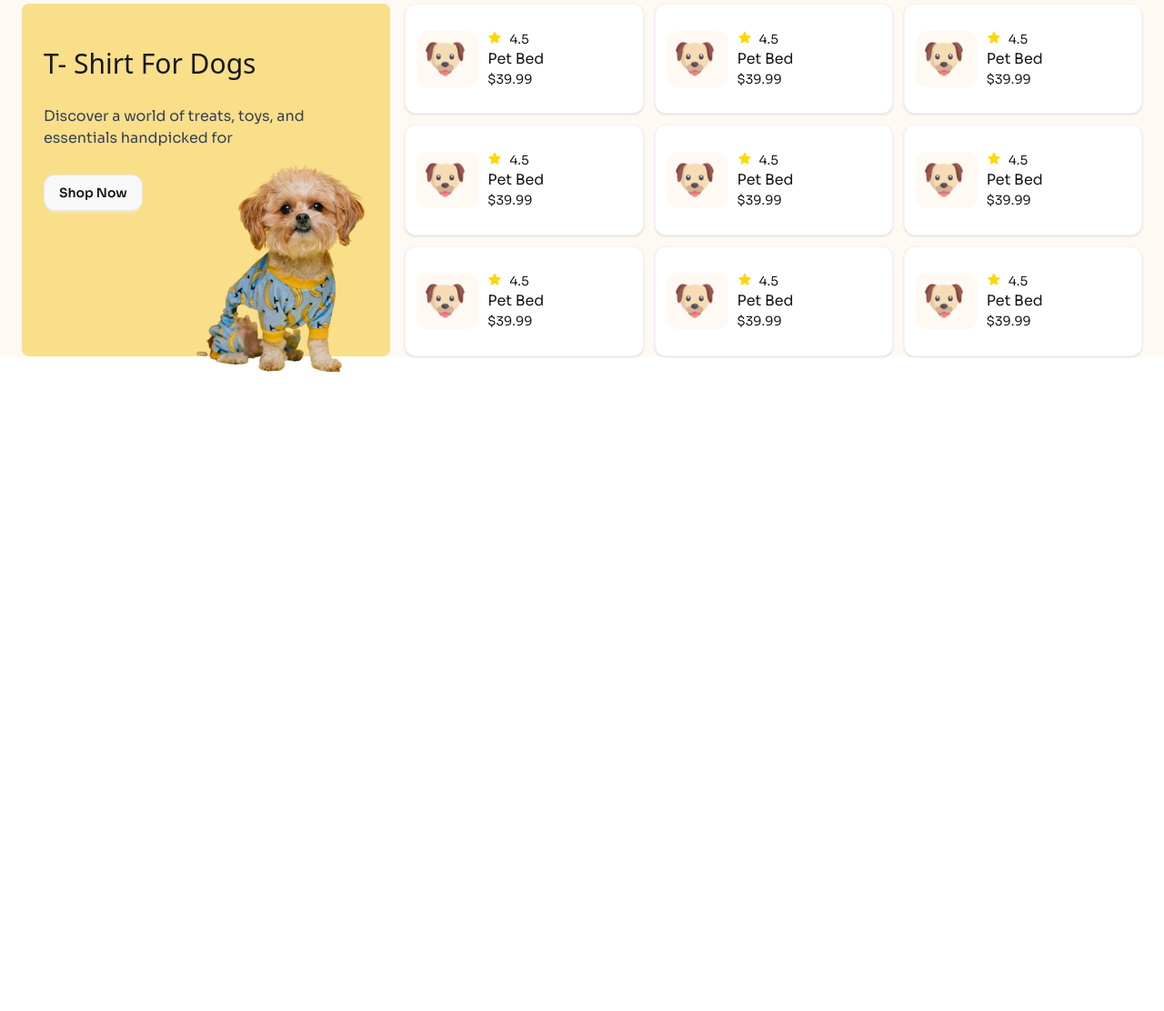
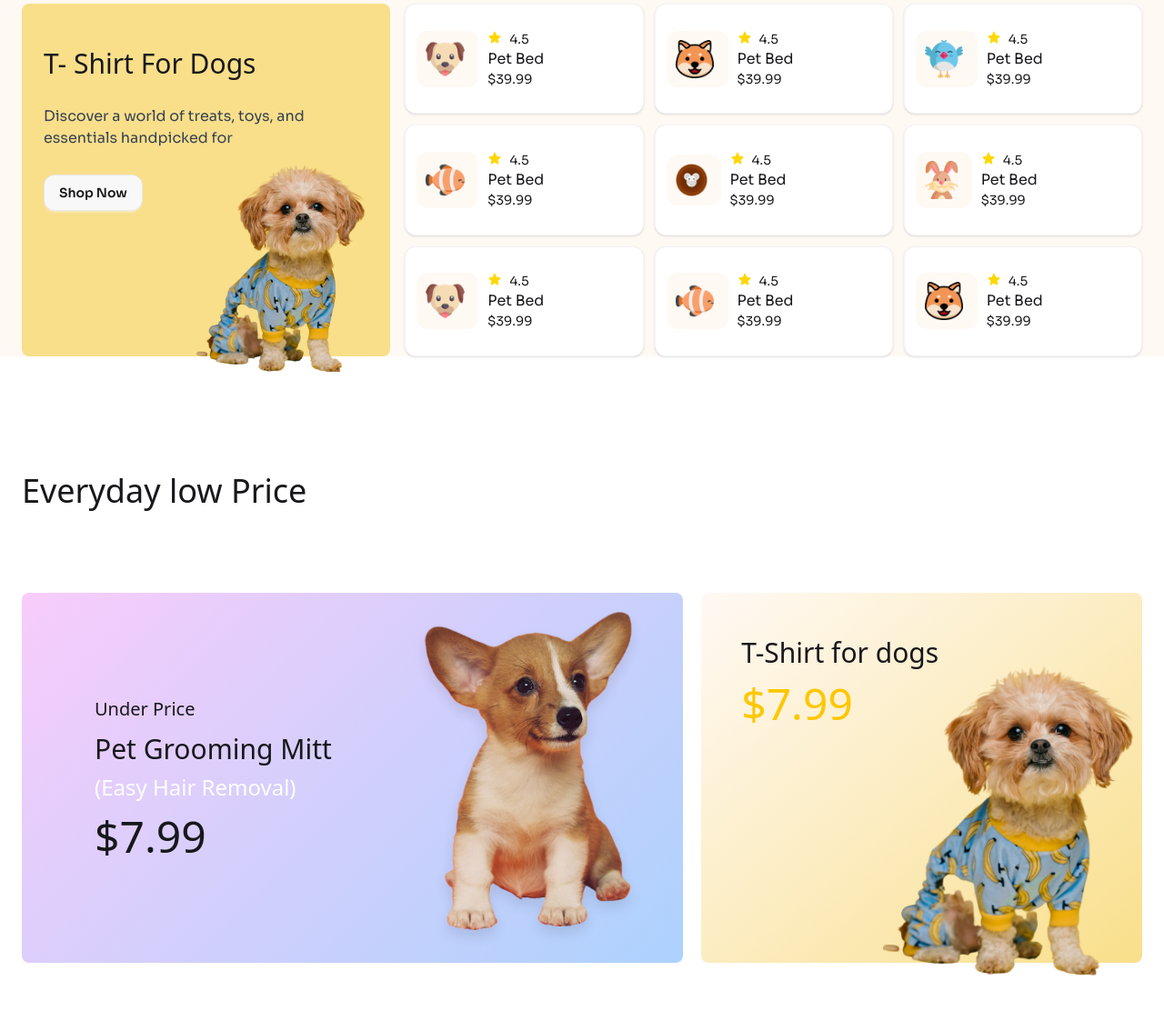
Before and after one commit to arman685913/Assignment-3, a plain HTML site: page index.html in a window 1280 px wide. Shown: the part 1826-2938 px from the top of the page at 91% size. Before the commit the page ends 2346 px from the top, so only its background shows below. Drawn offline with nearby package versions, Linux system fonts and the light colour scheme; a web font is replaced by a local one.

Commit message:
Everyday low Price part

```diff
--- a/index.html
+++ b/index.html
@@ -184,7 +184,59 @@
                         </div>
                         <div class=" border border-gray-100 shadow-sm p-3 items-center sora flex bg-white rounded-xl">
                             <div class=" bg-[#FFF9F4FF] rounded-xl p-2.5">
-                                <img class="w-[88%]" src="assets/dog-cartoon.png" alt="">
+                                <img class="w-[88%]" src="assets/cat-cartoon.png" alt="">
+                            </div>
+                            <div class="p-2.5">
+                                <p class="text-sm flex gap-2">
+                                <svg xmlns="http://www.w3.org/2000/svg" viewBox="0 0 20 20" fill="gold" class="size-4">
+                                <path fill-rule="evenodd" d="M10.868 2.884c-.321-.772-1.415-.772-1.736 0l-1.83 4.401-4.753.381c-.833.067-1.171 1.107-.536 1.651l3.62 3.102-1.106 4.637c-.194.813.691 1.456 1.405 1.02L10 15.591l4.069 2.485c.713.436 1.598-.207 1.404-1.02l-1.106-4.637 3.62-3.102c.635-.544.297-1.584-.536-1.65l-4.752-.382-1.831-4.401Z" clip-rule="evenodd" />
+                                </svg>4.5</p>
+                                <h1 class="">Pet Bed</h1>
+                                <p class="text-sm">$39.99</p>
+                            </div>
+                        </div>
+                        <div class=" border border-gray-100 shadow-sm p-3 items-center sora flex bg-white rounded-xl">
+                            <div class=" bg-[#FFF9F4FF] rounded-xl p-2.5">
+                                <img class="w-[88%]" src="assets/bird-cartoon.png" alt="">
+                            </div>
+                            <div class="p-2.5">
+                                <p class="text-sm flex gap-2">
+                                <svg xmlns="http://www.w3.org/2000/svg" viewBox="0 0 20 20" fill="gold" class="size-4">
+                                <path fill-rule="evenodd" d="M10.868 2.884c-.321-.772-1.415-.772-1.736 0l-1.83 4.401-4.753.381c-.833.067-1.171 1.107-.536 1.651l3.62 3.102-1.106 4.637c-.194.813.691 1.456 1.405 1.02L10 15.591l4.069 2.485c.713.436 1.598-.207 1.404-1.02l-1.106-4.637 3.62-3.102c.635-.544.297-1.584-.536-1.65l-4.752-.382-1.831-4.401Z" clip-rule="evenodd" />
+                                </svg>4.5</p>
+                                <h1 class="">Pet Bed</h1>
+                                <p class="text-sm">$39.99</p>
+                            </div>
+                        </div>
+                        <div class=" border border-gray-100 shadow-sm p-3 items-center sora flex bg-white rounded-xl">
+                            <div class=" bg-[#FFF9F4FF] rounded-xl p-2.5">
+                                <img class="w-[88%]" src="assets/fish-cartoon.png" alt="">
+                            </div>
+                            <div class="p-2.5">
+                                <p class="text-sm flex gap-2">
+                                <svg xmlns="http://www.w3.org/2000/svg" viewBox="0 0 20 20" fill="gold" class="size-4">
+                                <path fill-rule="evenodd" d="M10.868 2.884c-.321-.772-1.415-.772-1.736 0l-1.83 4.401-4.753.381c-.833.067-1.171 1.107-.536 1.651l3.62 3.102-1.106 4.637c-.194.813.691 1.456 1.405 1.02L10 15.591l4.069 2.485c.713.436 1.598-.207 1.404-1.02l-1.106-4.637 3.62-3.102c.635-.544.297-1.584-.536-1.65l-4.752-.382-1.831-4.401Z" clip-rule="evenodd" />
+                                </svg>4.5</p>
+                                <h1 class="">Pet Bed</h1>
+                                <p class="text-sm">$39.99</p>
+                            </div>
+                        </div>
+                        <div class=" border border-gray-100 shadow-sm p-3 items-center sora flex bg-white rounded-xl">
+                            <div class=" bg-[#FFF9F4FF] rounded-xl p-2.5">
+                                <img class="w-[88%]" src="assets/mouse-cartoon.png" alt="">
+                            </div>
+                            <div class="p-2.5">
+                                <p class="text-sm flex gap-2">
+                                <svg xmlns="http://www.w3.org/2000/svg" viewBox="0 0 20 20" fill="gold" class="size-4">
+                                <path fill-rule="evenodd" d="M10.868 2.884c-.321-.772-1.415-.772-1.736 0l-1.83 4.401-4.753.381c-.833.067-1.171 1.107-.536 1.651l3.62 3.102-1.106 4.637c-.194.813.691 1.456 1.405 1.02L10 15.591l4.069 2.485c.713.436 1.598-.207 1.404-1.02l-1.106-4.637 3.62-3.102c.635-.544.297-1.584-.536-1.65l-4.752-.382-1.831-4.401Z" clip-rule="evenodd" />
+                                </svg>4.5</p>
+                                <h1 class="">Pet Bed</h1>
+                                <p class="text-sm">$39.99</p>
+                            </div>
+                        </div>
+                        <div class=" border border-gray-100 shadow-sm p-3 items-center sora flex bg-white rounded-xl">
+                            <div class=" bg-[#FFF9F4FF] rounded-xl p-2.5">
+                                <img class="w-[88%]" src="assets/rabbit-cartoon.png" alt="">
                             </div>
                             <div class="p-2.5">
                                 <p class="text-sm flex gap-2">
@@ -210,59 +262,7 @@
                         </div>
                         <div class=" border border-gray-100 shadow-sm p-3 items-center sora flex bg-white rounded-xl">
                             <div class=" bg-[#FFF9F4FF] rounded-xl p-2.5">
-                                <img class="w-[88%]" src="assets/dog-cartoon.png" alt="">
-                            </div>
-                            <div class="p-2.5">
-                                <p class="text-sm flex gap-2">
-                                <svg xmlns="http://www.w3.org/2000/svg" viewBox="0 0 20 20" fill="gold" class="size-4">
-                                <path fill-rule="evenodd" d="M10.868 2.884c-.321-.772-1.415-.772-1.736 0l-1.83 4.401-4.753.381c-.833.067-1.171 1.107-.536 1.651l3.62 3.102-1.106 4.637c-.194.813.691 1.456 1.405 1.02L10 15.591l4.069 2.485c.713.436 1.598-.207 1.404-1.02l-1.106-4.637 3.62-3.102c.635-.544.297-1.584-.536-1.65l-4.752-.382-1.831-4.401Z" clip-rule="evenodd" />
-                                </svg>4.5</p>
-                                <h1 class="">Pet Bed</h1>
-                                <p class="text-sm">$39.99</p>
-                            </div>
-                        </div>
-                        <div class=" border border-gray-100 shadow-sm p-3 items-center sora flex bg-white rounded-xl">
-                            <div class=" bg-[#FFF9F4FF] rounded-xl p-2.5">
-                                <img class="w-[88%]" src="assets/dog-cartoon.png" alt="">
-                            </div>
-                            <div class="p-2.5">
-                                <p class="text-sm flex gap-2">
-                                <svg xmlns="http://www.w3.org/2000/svg" viewBox="0 0 20 20" fill="gold" class="size-4">
-                                <path fill-rule="evenodd" d="M10.868 2.884c-.321-.772-1.415-.772-1.736 0l-1.83 4.401-4.753.381c-.833.067-1.171 1.107-.536 1.651l3.62 3.102-1.106 4.637c-.194.813.691 1.456 1.405 1.02L10 15.591l4.069 2.485c.713.436 1.598-.207 1.404-1.02l-1.106-4.637 3.62-3.102c.635-.544.297-1.584-.536-1.65l-4.752-.382-1.831-4.401Z" clip-rule="evenodd" />
-                                </svg>4.5</p>
-                                <h1 class="">Pet Bed</h1>
-                                <p class="text-sm">$39.99</p>
-                            </div>
-                        </div>
-                        <div class=" border border-gray-100 shadow-sm p-3 items-center sora flex bg-white rounded-xl">
-                            <div class=" bg-[#FFF9F4FF] rounded-xl p-2.5">
-                                <img class="w-[88%]" src="assets/dog-cartoon.png" alt="">
-                            </div>
-                            <div class="p-2.5">
-                                <p class="text-sm flex gap-2">
-                                <svg xmlns="http://www.w3.org/2000/svg" viewBox="0 0 20 20" fill="gold" class="size-4">
-                                <path fill-rule="evenodd" d="M10.868 2.884c-.321-.772-1.415-.772-1.736 0l-1.83 4.401-4.753.381c-.833.067-1.171 1.107-.536 1.651l3.62 3.102-1.106 4.637c-.194.813.691 1.456 1.405 1.02L10 15.591l4.069 2.485c.713.436 1.598-.207 1.404-1.02l-1.106-4.637 3.62-3.102c.635-.544.297-1.584-.536-1.65l-4.752-.382-1.831-4.401Z" clip-rule="evenodd" />
-                                </svg>4.5</p>
-                                <h1 class="">Pet Bed</h1>
-                                <p class="text-sm">$39.99</p>
-                            </div>
-                        </div>
-                        <div class=" border border-gray-100 shadow-sm p-3 items-center sora flex bg-white rounded-xl">
-                            <div class=" bg-[#FFF9F4FF] rounded-xl p-2.5">
-                                <img class="w-[88%]" src="assets/dog-cartoon.png" alt="">
-                            </div>
-                            <div class="p-2.5">
-                                <p class="text-sm flex gap-2">
-                                <svg xmlns="http://www.w3.org/2000/svg" viewBox="0 0 20 20" fill="gold" class="size-4">
-                                <path fill-rule="evenodd" d="M10.868 2.884c-.321-.772-1.415-.772-1.736 0l-1.83 4.401-4.753.381c-.833.067-1.171 1.107-.536 1.651l3.62 3.102-1.106 4.637c-.194.813.691 1.456 1.405 1.02L10 15.591l4.069 2.485c.713.436 1.598-.207 1.404-1.02l-1.106-4.637 3.62-3.102c.635-.544.297-1.584-.536-1.65l-4.752-.382-1.831-4.401Z" clip-rule="evenodd" />
-                                </svg>4.5</p>
-                                <h1 class="">Pet Bed</h1>
-                                <p class="text-sm">$39.99</p>
-                            </div>
-                        </div>
-                        <div class=" border border-gray-100 shadow-sm p-3 items-center sora flex bg-white rounded-xl">
-                            <div class=" bg-[#FFF9F4FF] rounded-xl p-2.5">
-                                <img class="w-[88%]" src="assets/dog-cartoon.png" alt="">
+                                <img class="w-[88%]" src="assets/fish-cartoon.png" alt="">
                             </div>
                             <div class="p-2.5">
                                 <p class="text-sm flex gap-2">
@@ -276,7 +276,7 @@
                         <!--  -->
                         <div class="hidden border border-gray-100 shadow-sm p-3 items-center sora lg:flex bg-white rounded-xl">
                             <div class="bg-[#FFF9F4FF] rounded-xl p-2.5 ">
-                                <img class="w-[88%]" src="assets/dog-cartoon.png" alt="">
+                                <img class="w-[88%]" src="assets/cat-cartoon.png" alt="">
                             </div>
                             <div class="p-2.5 ">
                                 <p class="text-sm flex gap-2">
@@ -292,6 +292,47 @@
                 </div>
             </div>
         </section>
+        <!--Everyday low Price  -->
+        <section class="my-32 lg:max-w-7xl mx-auto px-6">
+            <h1 class="mb-12 lg:text-4xl text-3xl pb-11">Everyday low Price</h1>
+            <div class="flex lg:flex-row flex-col gap-5 justify-between">
+                <div class="hidden w-3/5 bg-[linear-gradient(134.71deg,#F8CCFB,#ACD2FD)] rounded-lg  lg:flex items-center justify-between">
+                    <div class="pl-20 w-2/3">
+                        <p  class="text-xl mb-3">Under Price</p>
+                        <h1 class="text-3xl mb-2">Pet Grooming Mitt</h1>
+                        <h3 class="text-2xl text-white">(Easy Hair Removal)</h3>
+                        <h1 class="text-5xl mt-3.5">$7.99</h1>
+                    </div>
+                    <div class="flex justify-end">
+                        <img class="" src="assets/cute-dog-mid.png" alt="">
+                    </div>
+                </div>
+
+                <div class="lg:hidden bg-[linear-gradient(134.71deg,#F8CCFB,#ACD2FD)] rounded-lg flex justify-between relative">
+                    <div class=" pt-10  pl-8  pb-52">
+                        <h3 class=" text-2xl">Pet Grooming Mitt</h3>
+                        <h1 class=" text-4xl mt-3.5 text-white">$7.99</h1>
+                    </div>
+                    <div class="absolute  top-16 left-36 ">
+                        <div>
+                            <img class="" src="assets/cute-dog-mid.png" alt="">
+                        </div>
+                    </div>
+                </div>
+
+                <div class="lg:w-2/5 bg-gradient-to-br from-[#FFF9F4] to-[#F9DF8A] rounded-lg flex justify-between relative">
+                    <div class="lg:pt-12 pt-9 lg:pl-11 pl-8 lg:pb-64 pb-56">
+                        <h3 class="lg:text-3xl text-2xl">T-Shirt for dogs</h3>
+                        <h1 class="lg:text-5xl text-4xl mt-3.5 text-yellow-400">$7.99</h1>
+                    </div>
+                    <div class="absolute lg:top-20 top-16 left-36 lg:left-50">
+                        <div>
+                            <img class="" src="assets/cute-pet-mid.png" alt="">
+                        </div>
+                    </div>
+                </div>
+            </div>
+        </section>
     </main>
     <!-- footer -->
     <footer>
```
